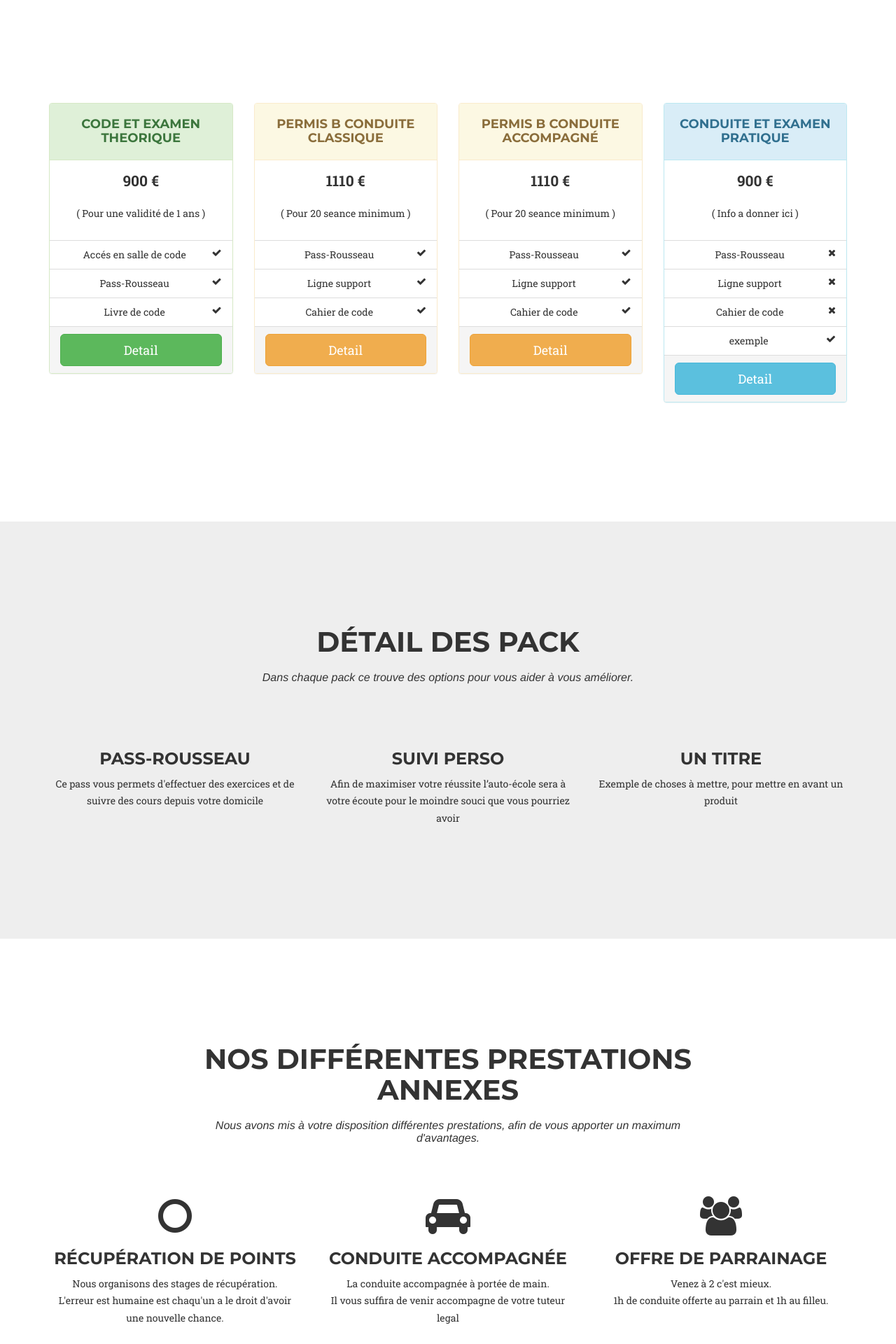
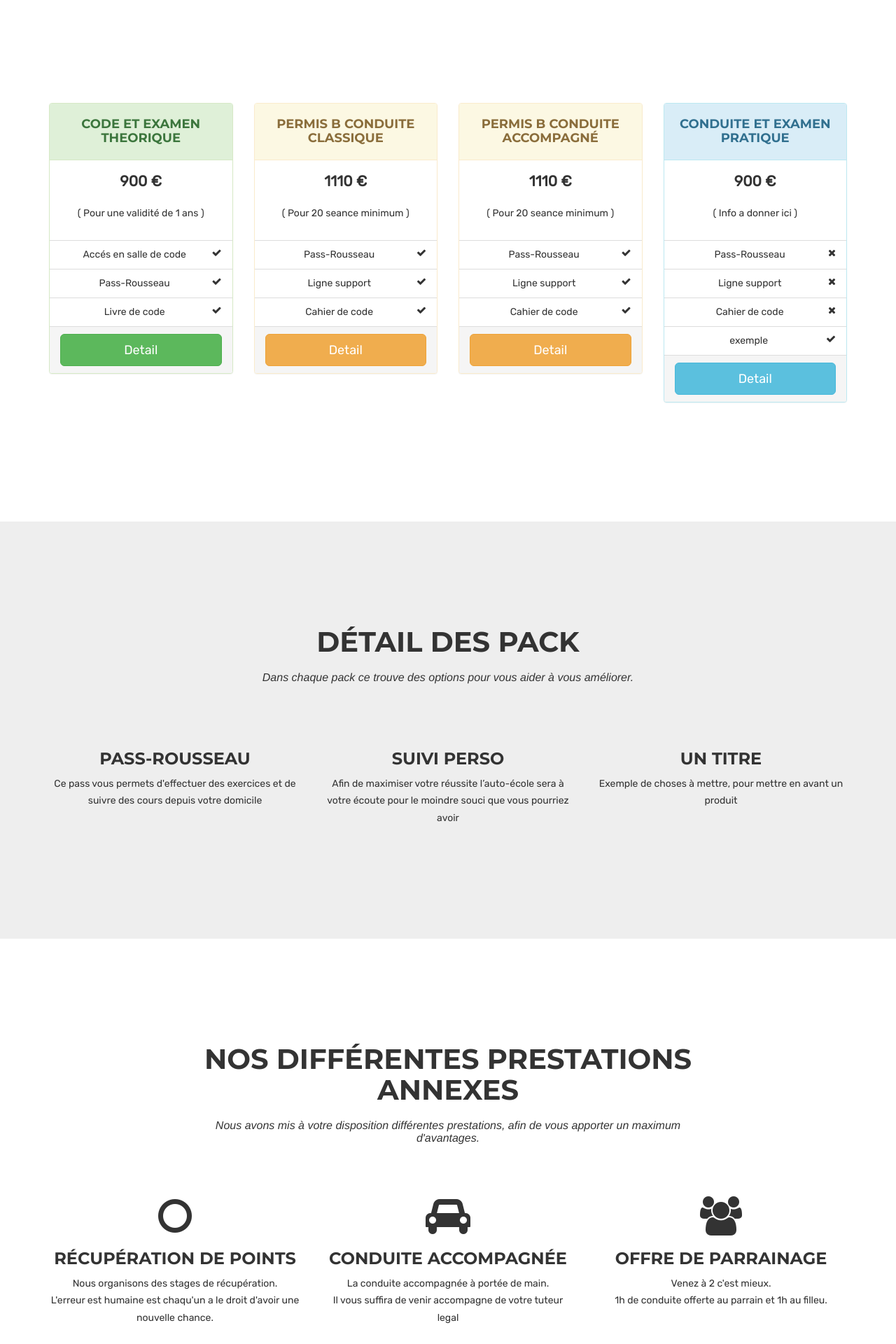
Before and after one commit to toeiazarothis/TSR, a PHP site: page /TSR/beta/tarif.php in a window 1280 px wide. Shown: the part 730-2650 px from the top of the page at 70% size. Run offline with PHP 8.4, Linux system fonts and the light colour scheme; some libraries are stand-ins or nearby versions; some web fonts are replaced.

Commit message:
modification police

```diff
--- a/beta/css/agency.css
+++ b/beta/css/agency.css
@@ -5,7 +5,7 @@
  */
 body {
   overflow-x: hidden;
-  font-family: "Roboto Slab", "Helvetica Neue", Helvetica, Arial, sans-serif;
+  font-family: "Rubik", "Helvetica Neue", Helvetica, Arial, sans-serif;
 }
 .text-muted {
   color: #777777;
--- a/beta/tarif.php
+++ b/beta/tarif.php
@@ -27,7 +27,7 @@
   <link href="https://fonts.googleapis.com/css?family=Montserrat:400,700" rel="stylesheet" type="text/css">
   <link href="https://fonts.googleapis.com/css?family=Kaushan+Script" rel="stylesheet" type="text/css">
   <link href="https://fonts.googleapis.com/css?family=Droid+Serif:400,700,400italic,700italic" rel="stylesheet" type="text/css">
-  <link href="https://fonts.googleapis.com/css?family=Roboto+Slab:400,100,300,700" rel="stylesheet" type="text/css">
+  <link href="https://fonts.googleapis.com/css?family=Rubik" rel="stylesheet">
   <!-- Theme CSS -->
   <link href="css/agency.css" rel="stylesheet">
   <!-- HTML5 Shim and Respond.js IE8 support of HTML5 elements and media queries -->
```
